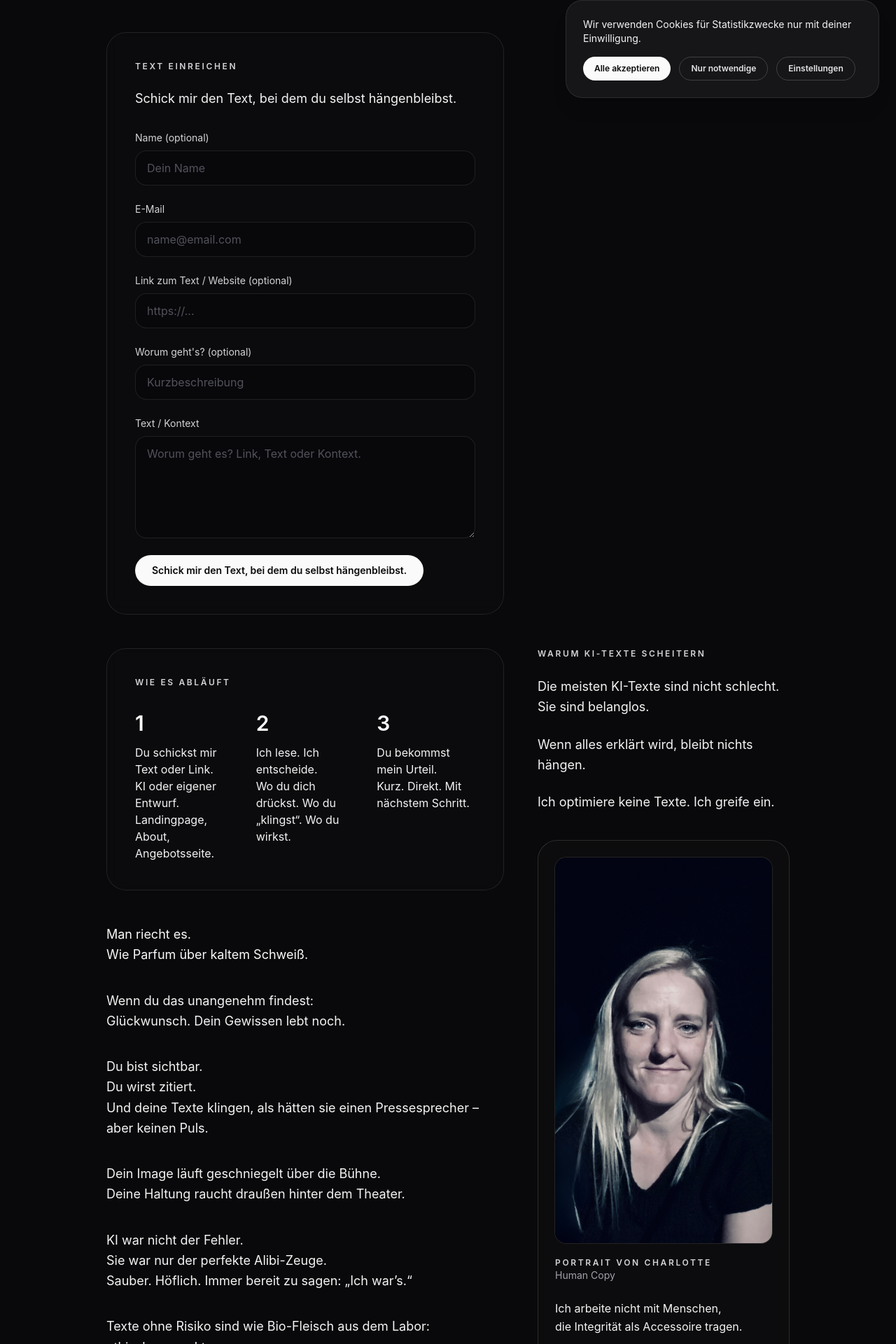
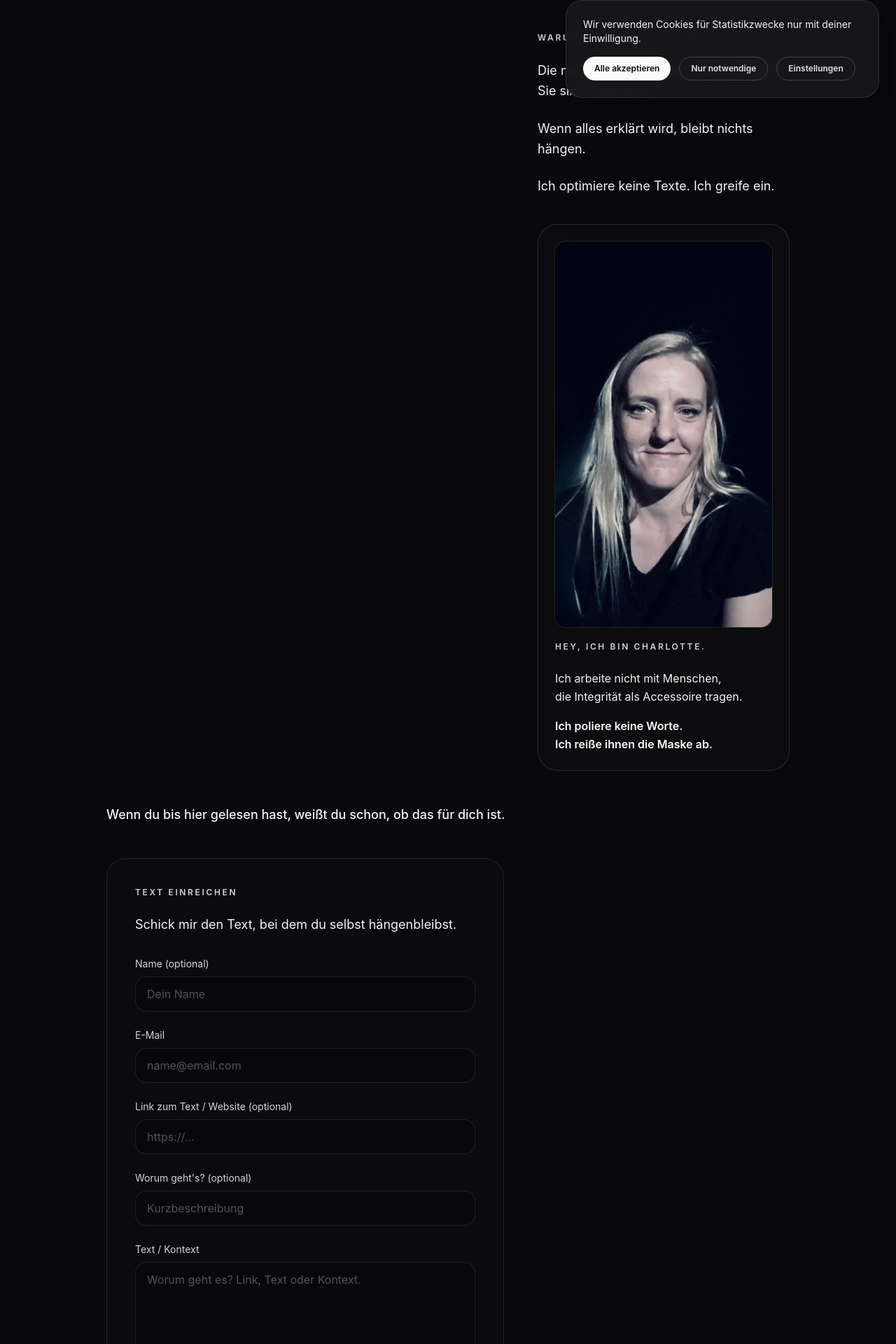
Before and after one commit to Ucique/human-copy-intervention-v1, a React (Vite) app: page / in a window 1280 px wide. Shown: the part 636-2556 px from the top of the page at 70% size. Built offline with nearby package versions, Linux system fonts and the light colour scheme.

Commit message:
Fix: correct footer links for impressum/datenschutz on GitHub Pages

```diff
--- a/src/HumanCopySharpLanding.jsx
+++ b/src/HumanCopySharpLanding.jsx
@@ -101,6 +101,49 @@ export default function HumanCopySharpLanding({ onOpenSettings }) {
         </header>
 
         <div className="mt-16 grid gap-12 lg:grid-cols-[minmax(0,1fr)_360px] lg:items-start">
+          <section className="space-y-10 lg:col-start-2">
+            <div className="space-y-6 text-lg leading-relaxed text-zinc-100">
+              <h2 className="text-xs font-semibold uppercase tracking-[0.22em] text-zinc-300">
+                Warum KI-Texte scheitern
+              </h2>
+              <p>Die meisten KI-Texte sind nicht schlecht. Sie sind belanglos.</p>
+              <p>Wenn alles erklärt wird, bleibt nichts hängen.</p>
+              <p>Ich optimiere keine Texte. Ich greife ein.</p>
+            </div>
+
+            <div className="rounded-[28px] border border-zinc-200/15 bg-zinc-900/25 p-6 backdrop-blur">
+              <div className="flex flex-wrap items-center gap-5">
+                <img
+                  src={portraitUrl}
+                  alt="Charlotte Portrait"
+                  className="h-auto w-[clamp(200px,70vw,240px)] rounded-2xl object-cover ring-1 ring-zinc-200/10 sm:w-[clamp(220px,45vw,300px)] lg:w-[clamp(280px,32vw,360px)]"
+                />
+                <div>
+                  <div className="text-xs font-semibold uppercase tracking-[0.22em] text-zinc-300">
+                    Hey, ich bin Charlotte.
+                  </div>
+                </div>
+              </div>
+
+              <div className="mt-6 space-y-4 text-base leading-relaxed text-zinc-100">
+                <p>
+                  Ich arbeite nicht mit Menschen,
+                  <br />
+                  die Integrität als Accessoire tragen.
+                </p>
+                <p className="font-semibold text-zinc-50">
+                  Ich poliere keine Worte.
+                  <br />
+                  Ich reiße ihnen die Maske ab.
+                </p>
+              </div>
+            </div>
+          </section>
+
+          <div className="text-lg font-medium leading-relaxed text-zinc-100 lg:col-span-2">
+            Wenn du bis hier gelesen hast, weißt du schon, ob das für dich ist.
+          </div>
+
           <section id="einreichen" className="lg:col-start-1">
             <div className="rounded-[28px] border border-zinc-200/10 bg-zinc-900/20 px-7 py-10 backdrop-blur sm:px-10">
               <h2 className="text-xs font-semibold uppercase tracking-[0.22em] text-zinc-300">
@@ -301,56 +344,22 @@ export default function HumanCopySharpLanding({ onOpenSettings }) {
             </div>
           </section>
 
-          <section className="space-y-10 lg:col-start-2">
-            <div className="space-y-6 text-lg leading-relaxed text-zinc-100">
-              <h2 className="text-xs font-semibold uppercase tracking-[0.22em] text-zinc-300">
-                Warum KI-Texte scheitern
-              </h2>
-              <p>Die meisten KI-Texte sind nicht schlecht. Sie sind belanglos.</p>
-              <p>Wenn alles erklärt wird, bleibt nichts hängen.</p>
-              <p>Ich optimiere keine Texte. Ich greife ein.</p>
-            </div>
-
-            <div className="rounded-[28px] border border-zinc-200/15 bg-zinc-900/25 p-6 backdrop-blur">
-              <div className="flex flex-wrap items-center gap-5">
-                <img
-                  src={portraitUrl}
-                  alt="Charlotte Portrait"
-                  className="h-auto w-[clamp(200px,70vw,240px)] rounded-2xl object-cover ring-1 ring-zinc-200/10 sm:w-[clamp(220px,45vw,300px)] lg:w-[clamp(280px,32vw,360px)]"
-                />
-                <div>
-                  <div className="text-xs font-semibold uppercase tracking-[0.22em] text-zinc-300">
-                    Portrait von Charlotte
-                  </div>
-                  <div className="text-sm text-zinc-400">Human Copy</div>
-                </div>
-              </div>
-
-              <div className="mt-6 space-y-4 text-base leading-relaxed text-zinc-100">
-                <p>
-                  Ich arbeite nicht mit Menschen,
-                  <br />
-                  die Integrität als Accessoire tragen.
-                </p>
-                <p className="font-semibold text-zinc-50">
-                  Ich poliere keine Worte.
-                  <br />
-                  Ich reiße ihnen die Maske ab.
-                </p>
-              </div>
-            </div>
-          </section>
-
           <section className="lg:col-start-2">
             <div className="rounded-[28px] border border-zinc-200/10 bg-zinc-900/20 px-7 py-10 text-lg leading-relaxed text-zinc-100 backdrop-blur sm:px-10">
               <h2 className="text-xs font-semibold uppercase tracking-[0.22em] text-zinc-300">
-                Beobachtungen
+                Was fast immer passiert
               </h2>
               <div className="mt-6 space-y-4">
                 <p>
-                  Der letzte Text war korrekt. Danach wurde er zu Ende gelesen.
+                  Der letzte Text war korrekt.
+                  <br />
+                  Danach wurde er zu Ende gelesen.
                 </p>
-                <p>Oft reicht ein gestrichener Absatz, damit ein Text atmet.</p>
+                <p>
+                  Manchmal reicht ein gestrichener Absatz,
+                  <br />
+                  damit ein Text wieder atmet.
+                </p>
               </div>
             </div>
           </section>
@@ -361,11 +370,11 @@ export default function HumanCopySharpLanding({ onOpenSettings }) {
           <div className="flex flex-col gap-4 text-center text-xs text-zinc-400 sm:flex-row sm:items-center sm:justify-between sm:text-left">
             <div className="flex flex-col items-center gap-3 text-zinc-300 sm:items-start">
               <div className="flex flex-wrap items-center justify-center gap-2 sm:justify-start">
-                <a href="./impressum/" className="hover:text-zinc-50">
+                <a href="impressum/" className="hover:text-zinc-50">
                   Impressum
                 </a>
                 <span aria-hidden="true">·</span>
-                <a href="./datenschutz/" className="hover:text-zinc-50">
+                <a href="datenschutz/" className="hover:text-zinc-50">
                   Datenschutz
                 </a>
               </div>
```
